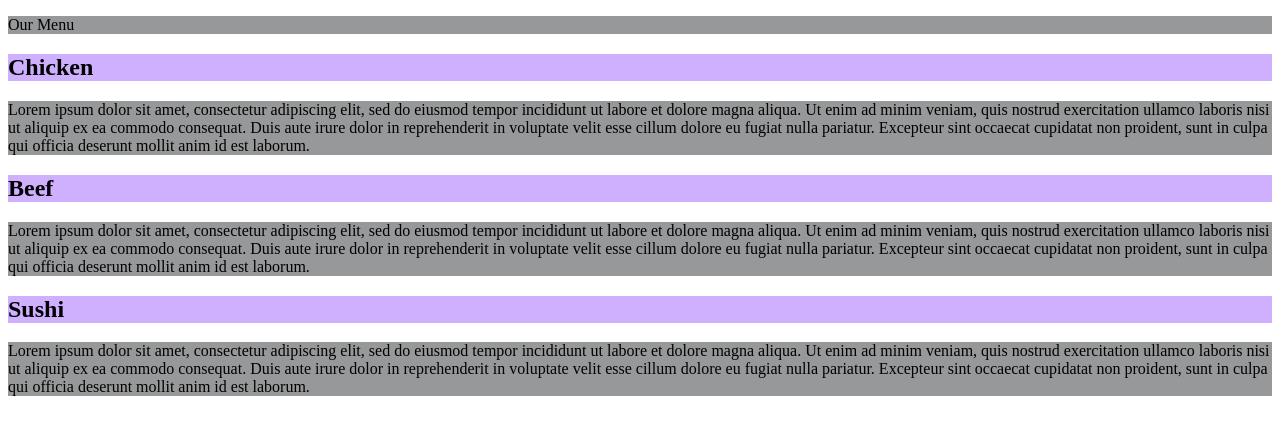
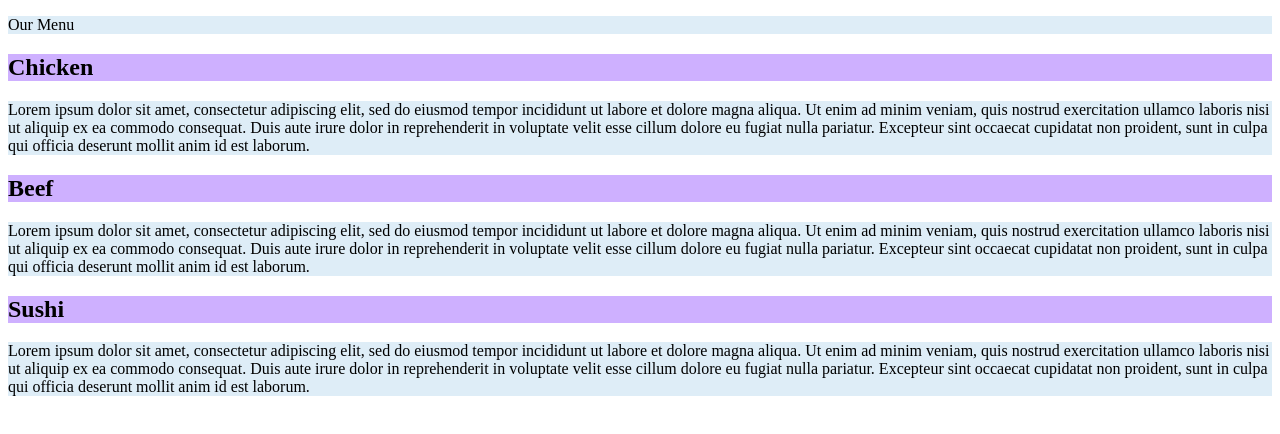
Before and after one commit to AilsiseBurns/moduletwo_solution, a plain HTML site: page index.html in a window 1280 px wide. Drawn offline with Linux system fonts and the light colour scheme.

Commit message:
colour change

```diff
--- a/css/stylesheet.css
+++ b/css/stylesheet.css
@@ -1,7 +1,7 @@
 h1 {background-color: #CEB0FF}
 
 
-p{ background-color: #979899}
+p{ background-color: #DEEDF7}
 
 
 
```
